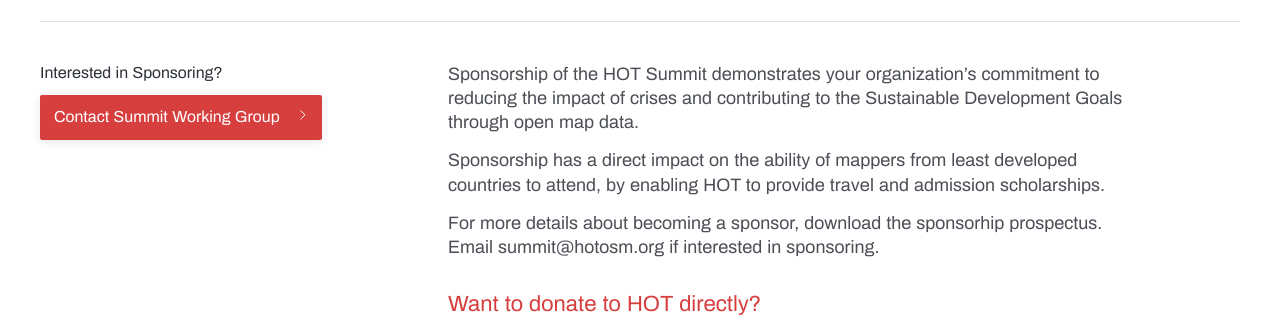
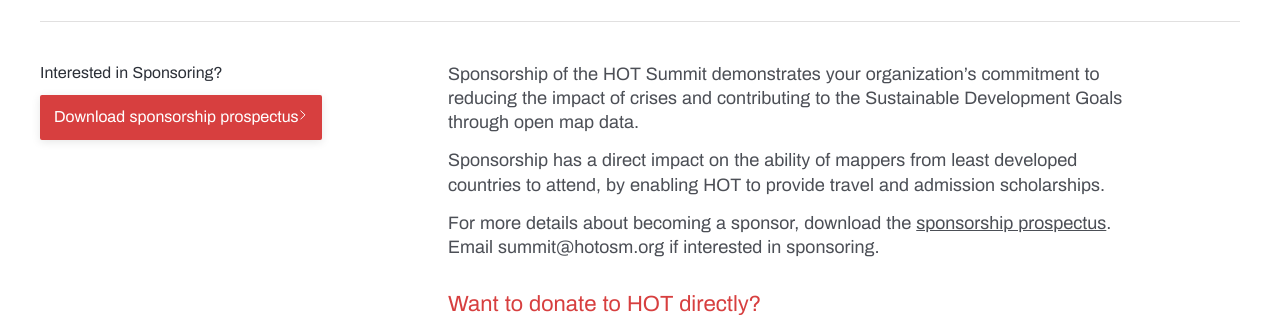
Before and after one commit to hotosm/hot-summit-2019, a Jekyll site: the page built from sponsorship.markdown, in a window 1280 px wide. Shown: the part 236-558 px from the top of the page. Built offline with Jekyll 4.4.1, drawn with Linux system fonts in a browser that asks for light colours; comment, search, counter and statistics services are not loaded.

Commit message:
add sponsor prospectus

```diff
--- a/_layouts/page.html
+++ b/_layouts/page.html
@@ -67,7 +67,11 @@
       {% if page['Page Contact'] %}
         <p class="meta-p">{{ page['Page Contact']['Text'] }}</p>
         <div class="sticky-wrap">
+          {% if page['Page Contact']['Contact Email']%}
           <a class="btn btn-primary btn-block btn-chevron" href="mailto:{{ page['Page Contact']['Contact Email'] }}">{{ page['Page Contact']['Label'] }}</a>
+          {% else %}
+          <a class="btn btn-primary btn-block btn-chevron" href="{{ page['Page Contact']['Link'] }}">{{ page['Page Contact']['Label'] }}</a>
+          {% endif %}
         </div>
       {% endif %}
 
--- a/sponsorship.markdown
+++ b/sponsorship.markdown
@@ -4,16 +4,16 @@
 permalink: /sponsorship/
 Intro Text:
 Page Contact:
-  Label: Contact Summit Working Group
+  Label: Download sponsorship prospectus
   Text: Interested in Sponsoring?
-  Contact Email: summit@hotosm.org
+  Link: /downloads/Summit2019-Corporate-Sponsor-Prospectus.pdf
 ---
 
 Sponsorship of the HOT Summit demonstrates your organization’s commitment to reducing the impact of crises and contributing to the Sustainable Development Goals through open map data.
 
 Sponsorship has a direct impact on the ability of mappers from least developed countries to attend, by enabling HOT to provide travel and admission scholarships.
 
-For more details about becoming a sponsor, download the sponsorhip prospectus. Email summit@hotosm.org if interested in sponsoring.
+For more details about becoming a sponsor, download the <a href="/downloads/Summit2019-Corporate-Sponsor-Prospectus.pdf">sponsorship prospectus</a>. Email summit@hotosm.org if interested in sponsoring.
 
 ## Want to donate to HOT directly?
 
```
Also changed, not shown: 1 other file.
